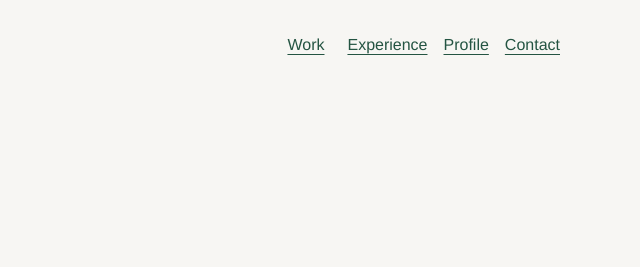
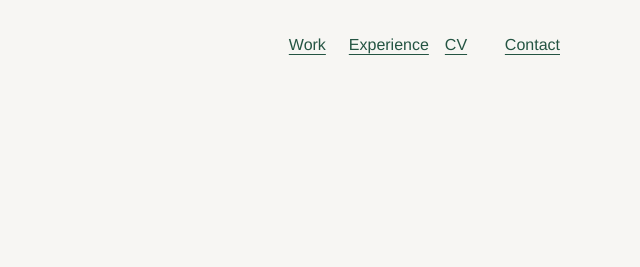
Before and after one commit to donske07/donske07.github.io, a website: page projects/agent-workforce/index.html in a window 1280 px wide. Shown: the top 267 px of the page, 640-1280 px from the left. Drawn offline with Linux system fonts and the light colour scheme.

Commit message:
rename project navigation
Ultraworked with [Sisyphus](https://github.com/code-yeongyu/oh-my-openagent)

Co-authored-by: Sisyphus <clio-agent@sisyphuslabs.ai>

```diff
--- a/projects/agent-workforce/index.html
+++ b/projects/agent-workforce/index.html
@@ -23,7 +23,7 @@
       <ul class="link-cluster">
         <li><a href="/#work">Work</a></li>
         <li><a href="/#experience">Experience</a></li>
-        <li><a href="/cv/">Profile</a></li>
+        <li><a href="/cv/">CV</a></li>
         <li><a href="/#contact">Contact</a></li>
       </ul>
     </nav>
```
Also changed, not shown: projects/local-rag/index.html (+1 -1 lines), projects/personal-assistant/index.html (+1 -1 lines), projects/recommender/index.html (+1 -1 lines).
